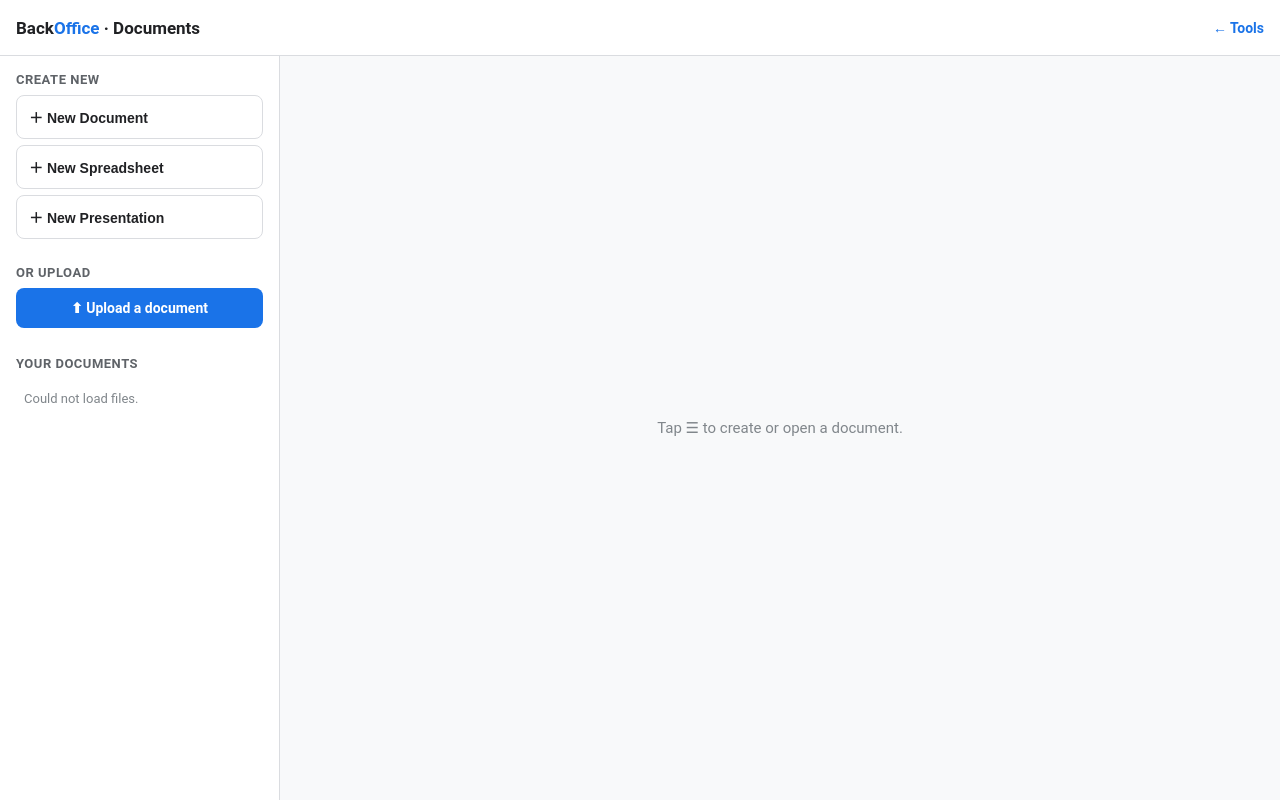
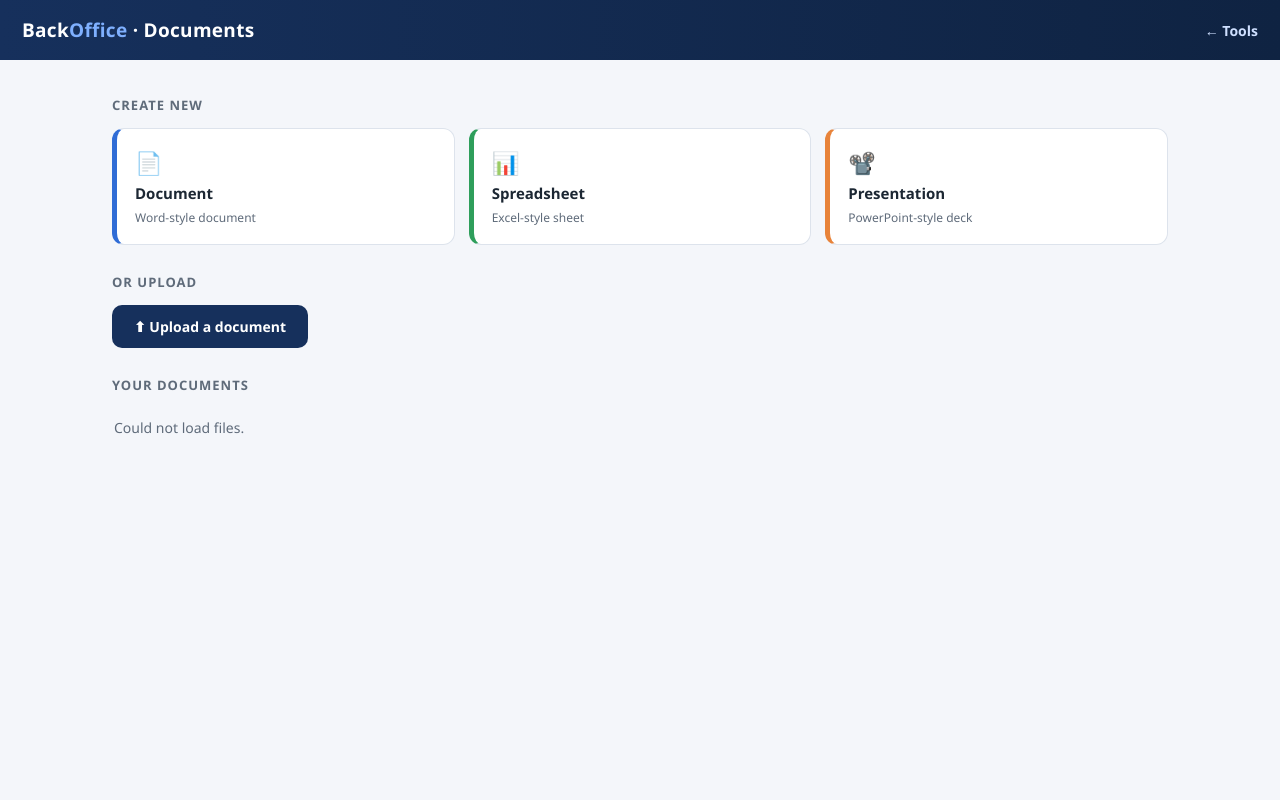
Before and after one commit to bluerocket722/bisondoc, a website: page editor.html in a window 1280 px wide. Drawn offline with nearby package versions, Linux system fonts and the light colour scheme; no server answers.

Commit message:
Update editor.html

```diff
--- a/editor.html
+++ b/editor.html
@@ -7,67 +7,92 @@
   <script src="https://cdn.jsdelivr.net/npm/@supabase/supabase-js@2"></script>
   <script src="https://docs.bisondoc.com/web-apps/apps/api/documents/api.js"></script>
   <style>
+    :root{
+      --navy:#16305c; --navy-dark:#0f2342; --blue:#2f6cd6; --blue-soft:#e8f0fe;
+      --green:#2e9e5b; --orange:#e8833a; --ink:#1c2733; --sub:#5f6b7a;
+      --border:#dde3ec; --bg:#f4f6fa; --surface:#fff;
+    }
     *{box-sizing:border-box;margin:0;padding:0}
-    html,body{height:100%;overflow:hidden}
-    body{font-family:'Roboto',Arial,sans-serif;background:#f8f9fa;color:#202124;display:flex;flex-direction:column}
-    header{height:56px;background:#fff;border-bottom:1px solid #dadce0;display:flex;align-items:center;padding:0 16px;gap:12px;flex-shrink:0;z-index:30}
-    .menu-btn{display:none;background:none;border:none;font-size:22px;cursor:pointer;color:#5f6368;padding:4px 8px;line-height:1}
-    .logo{font-weight:700;font-size:17px}.logo span{color:#1a73e8}
-    header a.back{margin-left:auto;color:#1a73e8;text-decoration:none;font-size:14px;font-weight:600;white-space:nowrap}
-    .wrap{flex:1;display:flex;min-height:0;position:relative}
-    .side{width:280px;background:#fff;border-right:1px solid #dadce0;display:flex;flex-direction:column;flex-shrink:0;overflow-y:auto}
-    .side h3{font-size:13px;text-transform:uppercase;letter-spacing:.5px;color:#5f6368;padding:16px 16px 8px}
-    .newdocs{display:flex;flex-direction:column;gap:6px;margin:0 16px 10px}
-    .newdocs button{background:#fff;border:1px solid #dadce0;color:#202124;padding:11px 12px;border-radius:8px;font-size:14px;font-weight:600;cursor:pointer;text-align:left}
-    .newdocs button:active,.newdocs button:hover{background:#f1f3f4;border-color:#1a73e8;color:#1a73e8}
-    .upload{margin:0 16px 12px}
-    .upload label{display:block;background:#1a73e8;color:#fff;text-align:center;padding:12px;border-radius:8px;font-size:14px;font-weight:600;cursor:pointer}
+    html,body{height:100%}
+    body{font-family:'Segoe UI',Roboto,Arial,sans-serif;background:var(--bg);color:var(--ink)}
+
+    /* ---- Browser screen ---- */
+    .topbar{height:60px;background:linear-gradient(90deg,var(--navy),var(--navy-dark));display:flex;align-items:center;padding:0 22px;gap:14px;color:#fff}
+    .topbar .logo{font-weight:700;font-size:19px;letter-spacing:.3px}
+    .topbar .logo span{color:#7fb0ff}
+    .topbar .back{margin-left:auto;color:#cfe0ff;text-decoration:none;font-size:14px;font-weight:600}
+    .container{max-width:1100px;margin:0 auto;padding:32px 22px 60px}
+    .section-title{font-size:13px;text-transform:uppercase;letter-spacing:1px;color:var(--sub);font-weight:700;margin:28px 0 14px}
+    .section-title:first-child{margin-top:4px}
+
+    .create-row{display:grid;grid-template-columns:repeat(3,1fr);gap:14px}
+    .create-card{background:var(--surface);border:1px solid var(--border);border-left:5px solid var(--blue);border-radius:12px;padding:18px 18px;cursor:pointer;transition:box-shadow .15s,transform .15s;display:flex;flex-direction:column;gap:6px}
+    .create-card:hover{box-shadow:0 6px 18px rgba(22,48,92,.12);transform:translateY(-2px)}
+    .create-card.sheet{border-left-color:var(--green)}
+    .create-card.slide{border-left-color:var(--orange)}
+    .create-card .ic{font-size:22px}
+    .create-card .t{font-weight:700;font-size:15px}
+    .create-card .d{font-size:12px;color:var(--sub)}
+
+    .upload label{display:inline-flex;align-items:center;gap:8px;background:var(--navy);color:#fff;padding:12px 22px;border-radius:10px;font-size:14px;font-weight:600;cursor:pointer}
+    .upload label:hover{background:var(--navy-dark)}
     .upload input{display:none}
-    .files{flex:1;overflow:auto;padding:0 8px 16px}
-    .file{display:flex;align-items:center;gap:8px;padding:12px;border-radius:8px;cursor:pointer;font-size:14px}
-    .file:active,.file:hover{background:#f1f3f4}
-    .file.active{background:#e8f0fe;color:#1a73e8;font-weight:600}
-    .empty{color:#80868b;font-size:13px;padding:12px 16px}
-    .main{flex:1;min-width:0;position:relative}
-    #placeholder{width:100%;height:100%}
-    .hint{position:absolute;inset:0;display:flex;align-items:center;justify-content:center;color:#80868b;font-size:15px;text-align:center;padding:24px}
-    .backdrop{display:none;position:absolute;inset:0;background:rgba(0,0,0,.4);z-index:19}
+
+    .docs-grid{display:grid;grid-template-columns:repeat(auto-fill,minmax(220px,1fr));gap:14px}
+    .doc{background:var(--surface);border:1px solid var(--border);border-radius:12px;padding:16px 16px;cursor:pointer;display:flex;align-items:center;gap:12px;transition:box-shadow .15s,border-color .15s}
+    .doc:hover{box-shadow:0 6px 16px rgba(22,48,92,.1);border-color:var(--blue)}
+    .doc .badge{width:38px;height:38px;border-radius:9px;background:var(--blue-soft);color:var(--blue);display:flex;align-items:center;justify-content:center;font-weight:700;font-size:12px;flex-shrink:0;text-transform:uppercase}
+    .doc .nm{font-size:14px;font-weight:600;word-break:break-word;line-height:1.35}
+    .empty{color:var(--sub);font-size:14px;padding:10px 2px}
+
+    /* ---- Fullscreen editor ---- */
+    .editor-screen{position:fixed;inset:0;z-index:1000;background:#fff;display:none;flex-direction:column}
+    .editor-screen.open{display:flex}
+    .editor-bar{height:46px;background:linear-gradient(90deg,var(--navy),var(--navy-dark));display:flex;align-items:center;padding:0 14px;gap:12px;color:#fff;flex-shrink:0}
+    .editor-bar button{background:rgba(255,255,255,.14);border:none;color:#fff;font-size:13px;font-weight:600;padding:8px 14px;border-radius:8px;cursor:pointer}
+    .editor-bar button:hover{background:rgba(255,255,255,.26)}
+    .editor-bar .fname{font-size:14px;font-weight:600;white-space:nowrap;overflow:hidden;text-overflow:ellipsis}
+    #placeholder{flex:1;width:100%}
+
     @media (max-width:768px){
-      .menu-btn{display:block}
-      .side{position:absolute;top:0;left:0;height:100%;width:84%;max-width:320px;transform:translateX(-100%);transition:transform .25s ease;z-index:20;box-shadow:2px 0 12px rgba(0,0,0,.15)}
-      .side.open{transform:translateX(0)}
-      .backdrop.show{display:block}
+      .create-row{grid-template-columns:1fr}
+      .container{padding:20px 16px 48px}
+      .topbar{padding:0 16px}
     }
   </style>
 </head>
 <body>
-  <header>
-    <button class="menu-btn" id="menuBtn" aria-label="Menu">☰</button>
+  <!-- Browser -->
+  <div class="topbar">
     <div class="logo">Back<span>Office</span> · Documents</div>
     <a href="back-office.html" class="back">← Tools</a>
-  </header>
-  <div class="wrap">
-    <div class="side" id="side">
-      <h3>Create new</h3>
-      <div class="newdocs">
-        <button data-type="docx">＋ New Document</button>
-        <button data-type="xlsx">＋ New Spreadsheet</button>
-        <button data-type="pptx">＋ New Presentation</button>
   </div>
-      <h3>Or upload</h3>
+  <div class="container">
+    <div class="section-title">Create new</div>
+    <div class="create-row">
+      <div class="create-card doc-new" data-type="docx"><div class="ic">📄</div><div class="t">Document</div><div class="d">Word-style document</div></div>
+      <div class="create-card sheet" data-type="xlsx"><div class="ic">📊</div><div class="t">Spreadsheet</div><div class="d">Excel-style sheet</div></div>
+      <div class="create-card slide" data-type="pptx"><div class="ic">📽️</div><div class="t">Presentation</div><div class="d">PowerPoint-style deck</div></div>
+    </div>
+
+    <div class="section-title">Or upload</div>
     <div class="upload">
       <label>⬆ Upload a document
         <input type="file" id="fileInput" accept=".docx,.xlsx,.pptx,.doc,.xls,.ppt,.odt,.ods,.odp,.txt,.csv,.pdf">
       </label>
     </div>
-      <h3>Your documents</h3>
-      <div class="files" id="fileList"><div class="empty">Loading…</div></div>
+
+    <div class="section-title">Your documents</div>
+    <div class="docs-grid" id="fileList"><div class="empty">Loading…</div></div>
   </div>
-    <div class="backdrop" id="backdrop"></div>
-    <div class="main">
+
+  <!-- Fullscreen editor -->
+  <div class="editor-screen" id="editorScreen">
+    <div class="editor-bar">
+      <button id="backBtn">← My Documents</button>
+      <span class="fname" id="fname"></span>
+    </div>
     <div id="placeholder"></div>
-      <div class="hint" id="hint">Tap ☰ to create or open a document.</div>
-    </div>
   </div>
 
   <script>
@@ -79,42 +104,47 @@
     const sb = supabase.createClient(SB_URL, SB_KEY);
     let editor = null;
 
-    const side = document.getElementById('side');
-    const backdrop = document.getElementById('backdrop');
-    function openSide(){ side.classList.add('open'); backdrop.classList.add('show'); }
-    function closeSide(){ side.classList.remove('open'); backdrop.classList.remove('show'); }
-    document.getElementById('menuBtn').addEventListener('click', openSide);
-    backdrop.addEventListener('click', closeSide);
+    const screen = document.getElementById('editorScreen');
 
     async function loadFiles() {
       const list = document.getElementById('fileList');
       const { data, error } = await sb.storage.from(BUCKET).list('', { sortBy: { column: 'created_at', order: 'desc' } });
       if (error) { list.innerHTML = '<div class="empty">Could not load files.</div>'; return; }
       const files = (data || []).filter(f => f.id && !f.name.startsWith('.') && !TEMPLATE_NAMES.includes(f.name));
-      if (!files.length) { list.innerHTML = '<div class="empty">No documents yet.</div>'; return; }
+      if (!files.length) { list.innerHTML = '<div class="empty">No documents yet — create or upload one above.</div>'; return; }
       list.innerHTML = '';
       files.forEach(f => {
+        const ext = (f.name.split('.').pop() || '').toUpperCase();
         const el = document.createElement('div');
-        el.className = 'file'; el.textContent = '📄 ' + f.name;
-        el.onclick = () => { document.querySelectorAll('.file').forEach(x=>x.classList.remove('active')); el.classList.add('active'); openDoc(f.name); };
+        el.className = 'doc';
+        el.innerHTML = '<div class="badge">' + ext + '</div><div class="nm"></div>';
+        el.querySelector('.nm').textContent = f.name;
+        el.onclick = () => openDoc(f.name);
         list.appendChild(el);
       });
     }
 
     async function openDoc(name) {
-      document.getElementById('hint').style.display = 'none';
-      closeSide();
+      document.getElementById('fname').textContent = name;
+      screen.classList.add('open');
       const res = await fetch('/api/onlyoffice-config?file=' + encodeURIComponent(name));
       const config = await res.json();
       config.width = '100%'; config.height = '100%';
       config.type = (window.innerWidth <= 768) ? 'mobile' : 'desktop';
-      if (editor) editor.destroyEditor();
+      if (editor) { editor.destroyEditor(); editor = null; }
       editor = new DocsAPI.DocEditor('placeholder', config);
     }
 
-    document.querySelectorAll('.newdocs button').forEach(btn => {
-      btn.addEventListener('click', async () => {
-        const type = btn.dataset.type;
+    function closeEditor() {
+      if (editor) { editor.destroyEditor(); editor = null; }
+      screen.classList.remove('open');
+      loadFiles();
+    }
+    document.getElementById('backBtn').addEventListener('click', closeEditor);
+
+    document.querySelectorAll('.create-card').forEach(card => {
+      card.addEventListener('click', async () => {
+        const type = card.dataset.type;
         let name = prompt('Name your new file:', 'Untitled');
         if (!name) return;
         name = name.replace(/[^a-zA-Z0-9 _-]/g, '').trim();
@@ -122,7 +152,6 @@
         const dest = name + '.' + type;
         const { error } = await sb.storage.from(BUCKET).copy(TEMPLATES[type], dest);
         if (error) { alert('Could not create file: ' + error.message); return; }
-        await loadFiles();
         openDoc(dest);
       });
     });
@@ -132,7 +161,6 @@
       if (!file) return;
       const { error } = await sb.storage.from(BUCKET).upload(file.name, file, { upsert: true });
       if (error) { alert('Upload failed: ' + error.message); return; }
-      await loadFiles();
       openDoc(file.name);
     });
 
```
Lines whose indentation alone changed are shown as unchanged.
